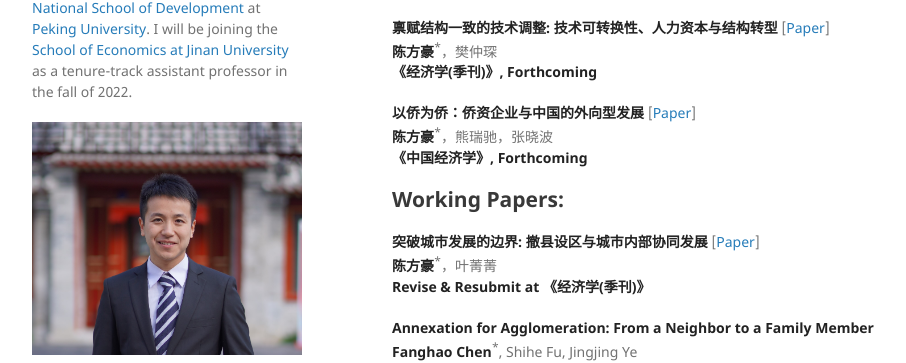
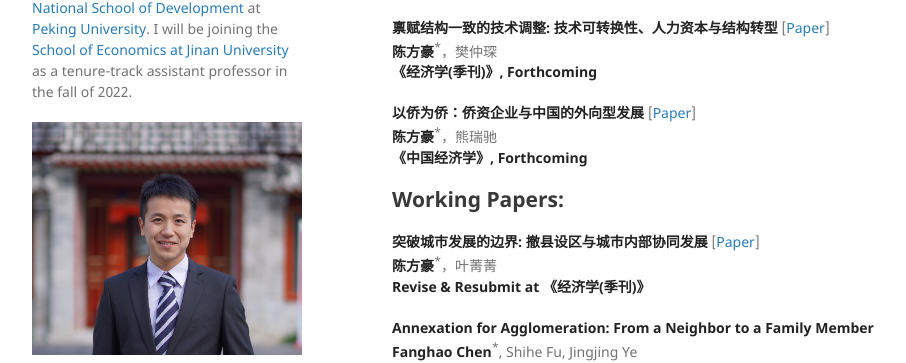
Before and after one commit to FanghaoChen/homepage, a Jekyll site: the page built from research.md, in a window 1280 px wide and 900 px high, scrolled down 637 px. Shown: the part 133-496 px from the top of the window, without its empty margins (178-1084 px from the left). Built offline with Jekyll 4.4.1, drawn with Linux system fonts in a browser that asks for light colours.

Commit message:
Update research.md

```diff
--- a/research.md
+++ b/research.md
@@ -22,7 +22,7 @@ This paper studies the importance of international lineage network in facilitati
 **《经济学(季刊)》, Forthcoming**
 
 **以侨为侨：侨资企业与中国的外向型发展** [[Paper](./assets/bridger_draft_220515.pdf)] <br/>
-**陈方豪**<sup>*</sup>，熊瑞驰，张晓波 <br/>
+**陈方豪**<sup>*</sup>，熊瑞驰 <br/>
 **《中国经济学》, Forthcoming**
 
 ## Working Papers:
```
